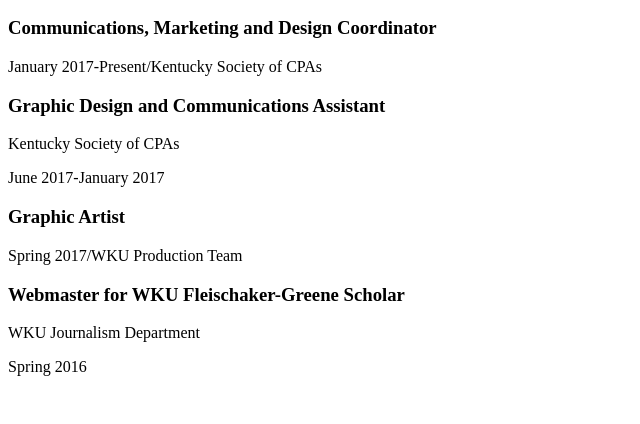
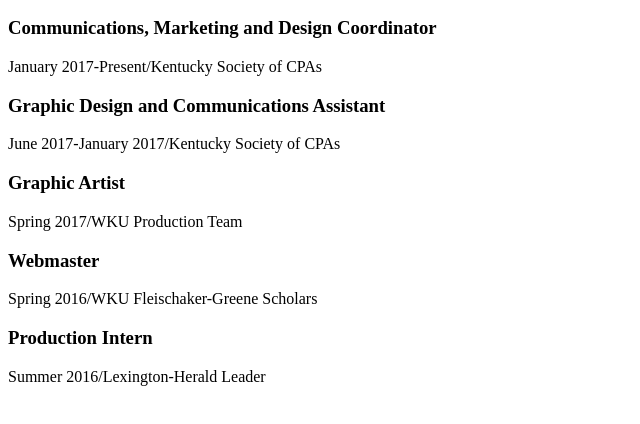
Before and after one commit to katsproles/codelouresumeproject, a plain HTML site: page index.html in a window 1280 px wide. Shown: the part 168-592 px from the top of the page, without its empty margins (0-640 px from the left). Drawn offline with Linux system fonts and the light colour scheme.

Commit message:
added additional html changed

```diff
--- a/index.html
+++ b/index.html
@@ -10,13 +10,13 @@
             <h3>Communications, Marketing and Design Coordinator</h3>
                 <p>January 2017-Present/Kentucky Society of CPAs</p>
             <h3>Graphic Design and Communications Assistant</h3>
-                <p>Kentucky Society of CPAs</p>
-                <p>June 2017-January 2017</p>
+                <p>June 2017-January 2017/Kentucky Society of CPAs</p>
             <h3>Graphic Artist</h3>
                 <p>Spring 2017/WKU Production Team</p>
-            <h3>Webmaster for WKU Fleischaker-Greene Scholar</h3>
-                <p>WKU Journalism Department</p>
-                <p>Spring 2016</p>
+            <h3>Webmaster</h3>
+                <p>Spring 2016/WKU Fleischaker-Greene Scholars</p>
+            <h3>Production Intern</h3>
+                <p>Summer 2016/Lexington-Herald Leader</p>
             <h3></h3>
 
 
```
